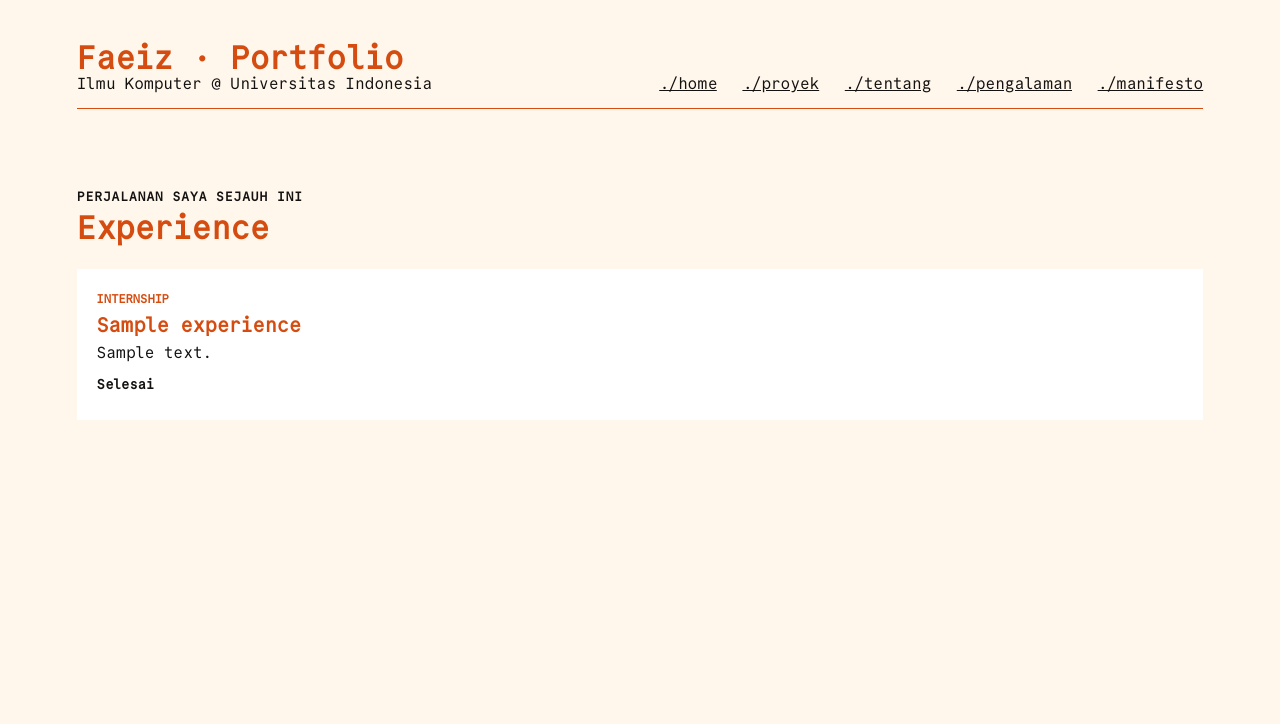
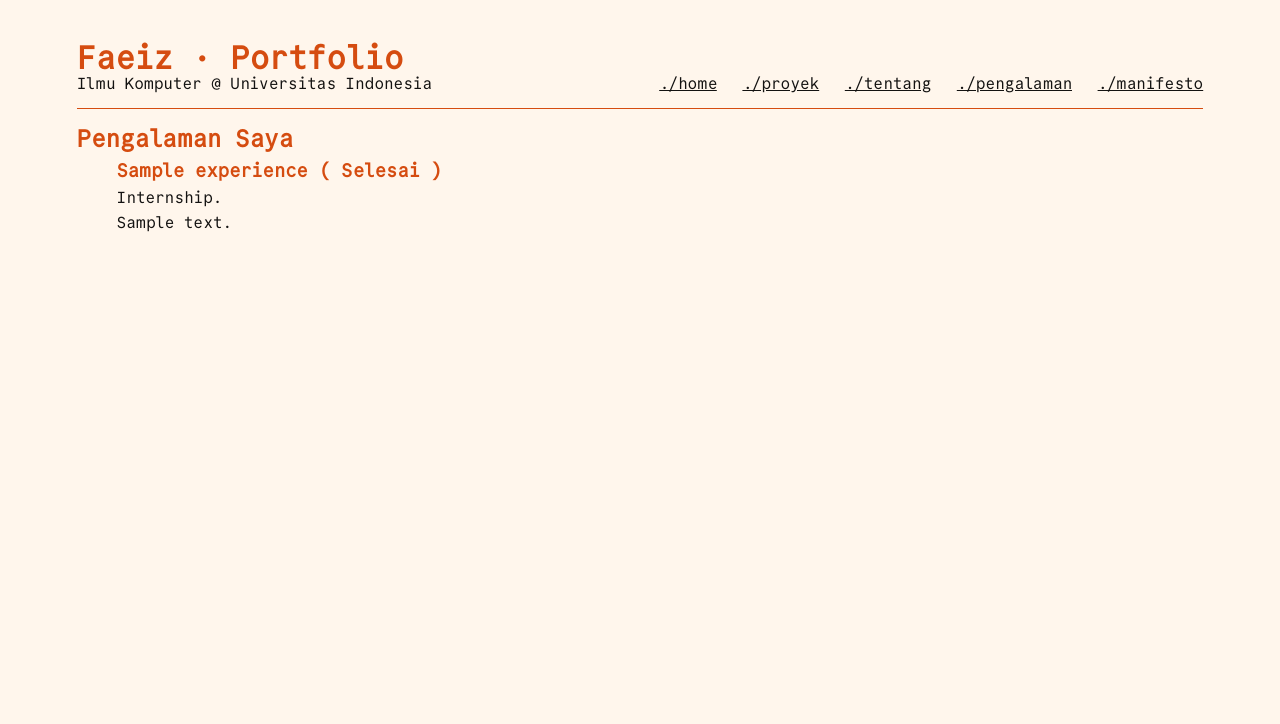
Before and after one commit to faeiz-ff/myportofolio, a Django app: page /pengalaman/ in a window 1280 px wide. Shown: the top 724 px of the page. Run offline with Django 5.2, Linux system fonts and the light colour scheme; tables that the repository leaves empty hold one stand-in row (values such as "Sample post").

Commit message:
feat: style the experience page to my liking

```diff
--- a/static/css/style.css
+++ b/static/css/style.css
@@ -78,9 +78,19 @@ p {
 article {
 
     p,
-    h2 {
+    h2,
+    h3{
         margin-bottom: 1svh;
     }
+}
+
+ul {
+  list-style-type: disc;
+}
+
+li::marker {
+    color: var(--main-accent);
+    font-size: 1rem;
 }
 
 .main-header {
@@ -316,57 +326,3 @@ article {
         padding-bottom: 1rem;
     }
 }
-
-.experience-section {
-    padding: 4rem 0;
-    border-top: 1px solid var(--line);
-}
-
-.section-kicker {
-    color: var(--accent-dark);
-    font-size: 0.8rem;
-    font-weight: 700;
-    letter-spacing: 0.08em;
-    text-transform: uppercase;
-}
-
-.experience-section h1 {
-    margin: 0.4rem 0 1.5rem;
-    font-size: 2rem;
-}
-
-.experience-grid {
-    display: grid;
-    grid-template-columns: repeat(auto-fit, minmax(240px, 1fr));
-    gap: 1rem;
-}
-
-.experience-card {
-    padding: 1.25rem;
-    background-color: #fff;
-    border: 1px solid var(--line);
-    border-radius: var(--radius);
-}
-
-.experience-category {
-    color: var(--main-accent);
-    font-size: 0.75rem;
-    font-weight: 700;
-    text-transform: uppercase;
-}
-
-.experience-card h2 {
-    margin: 0.5rem 0;
-    font-size: 1.25rem;
-}
-
-.experience-description,
-.empty-state {
-    color: var(--text-muted);
-}
-
-.experience-status {
-    margin-top: 1rem;
-    font-size: 0.85rem;
-    font-weight: 600;
-}
--- a/templates/experience.html
+++ b/templates/experience.html
@@ -2,35 +2,35 @@
 
 {% block content %}
 <main>
-    <section class="experience-section main-section" id="experience">
-        <div class="container">
-            <p class="section-kicker">Perjalanan saya sejauh ini</p>
-            <h1>Experience</h1>
+    <section class="main-section" id="experience">
+        <article>
+            <h2>Pengalaman Saya</h2>
+            <ul>
+                {% for experience in experience_list %}
+                <li class="project-item">
+                    <h3>{{ experience.title }} (
+                        {% if experience.is_ongoing %}
+                        Sedang berlangsung
+                        {% else %}
+                        Selesai
+                        {% endif %}
+                        )
+                    </h3>
+                    <p>
+                        {{ experience.get_category_display }}.
+                    </p>
+                    <p>
+                        {{ experience.description }}
+                    </p>
 
-            <div class="experience-grid">
-                {% for experience in experience_list %}
-                    <article class="experience-card">
-                        <span class="experience-category">
-                            {{ experience.get_category_display }}
-                        </span>
-                        <h2>{{ experience.title }}</h2>
-                        <p class="experience-description">
-                            {{ experience.description }}
-                        </p>
-
-                        {% if experience.is_ongoing %}
-                            <p class="experience-status">Sedang berlangsung</p>
-                        {% else %}
-                            <p class="experience-status">Selesai</p>
-                        {% endif %}
-                    </article>
+                </li>
                 {% empty %}
-                    <p class="empty-state">
-                        Belum ada pengalaman yang ditambahkan.
-                    </p>
+                <p>
+                    Belum ada pengalaman yang ditambahkan.
+                </p>
                 {% endfor %}
-            </div>
-        </div>
+            </ul>
+        </article>
     </section>
 </main>
 {% endblock %}
```
